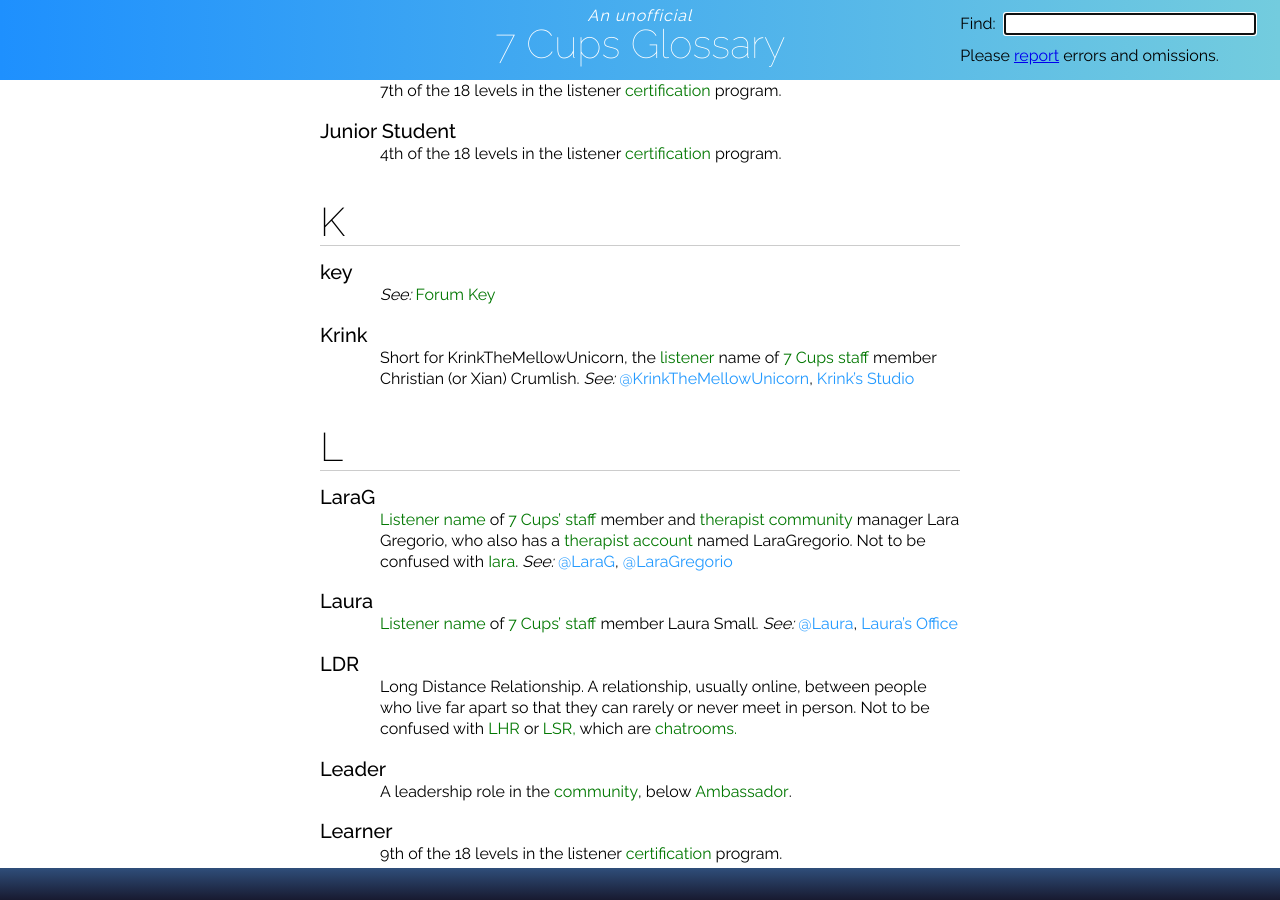
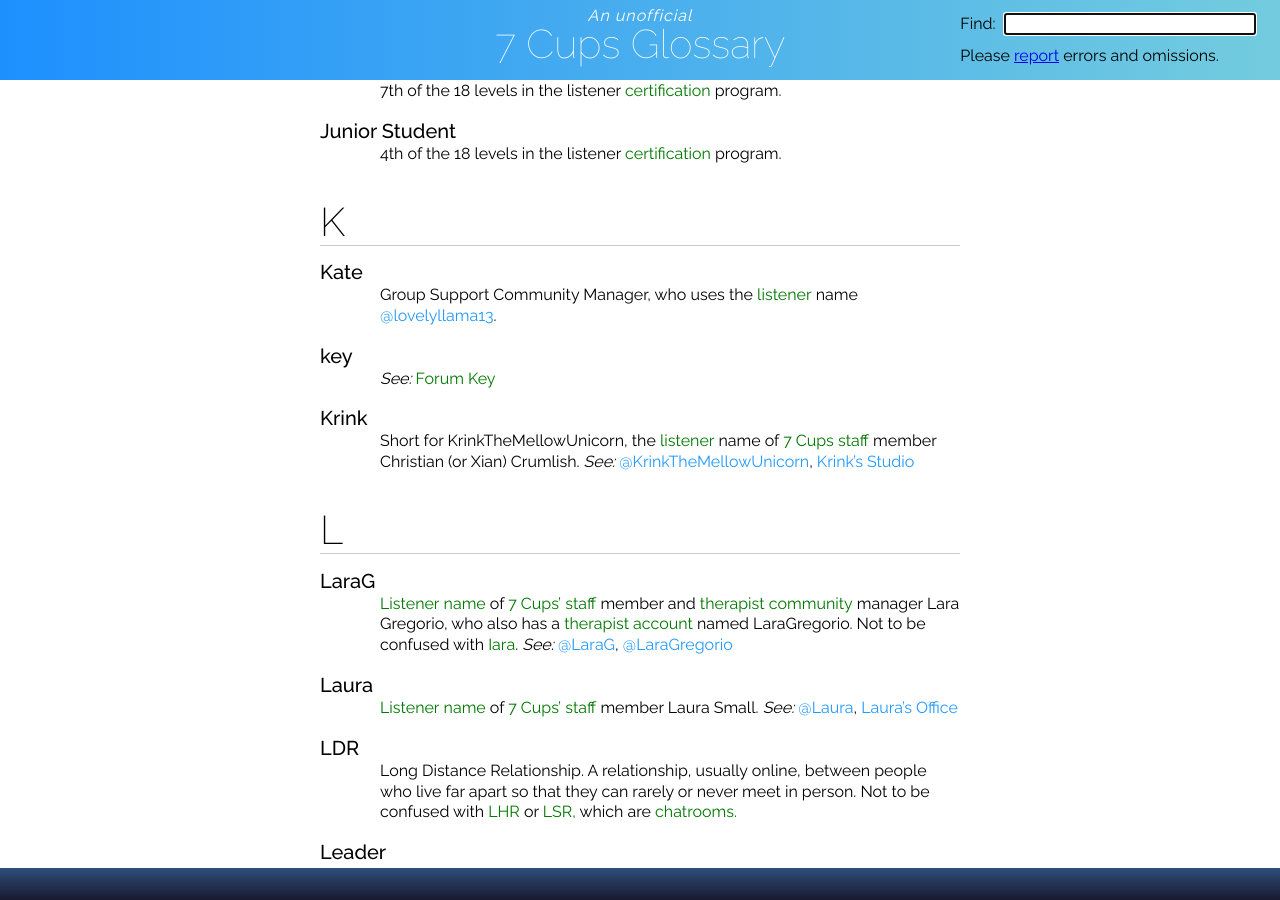
Before and after one commit to RarelyCharlie/rarelycharlie.github.io, a Jekyll site: the page built from glossary.md, in a window 1280 px wide and 900 px high, scrolled down 11307 px. Built offline with Jekyll 4.4.1, drawn with Linux system fonts in a browser that asks for light colours.

Commit message:
add Kate

```diff
--- a/glossary.md
+++ b/glossary.md
@@ -420,6 +420,9 @@ A ~~listener~~ at ~~7 Cups~~ for a limited period of time on a program designed
 4th of the 18 levels in the listener ~~certification~~ program.
 
 ## K
+
+# Kate
+Group Support Community Manager, who uses the ~~listener~~ name [@lovelyllama13](http://7cups.com/@lovelyllama13).
 
 # key
 _See:_ ~~Forum Key~~
```
